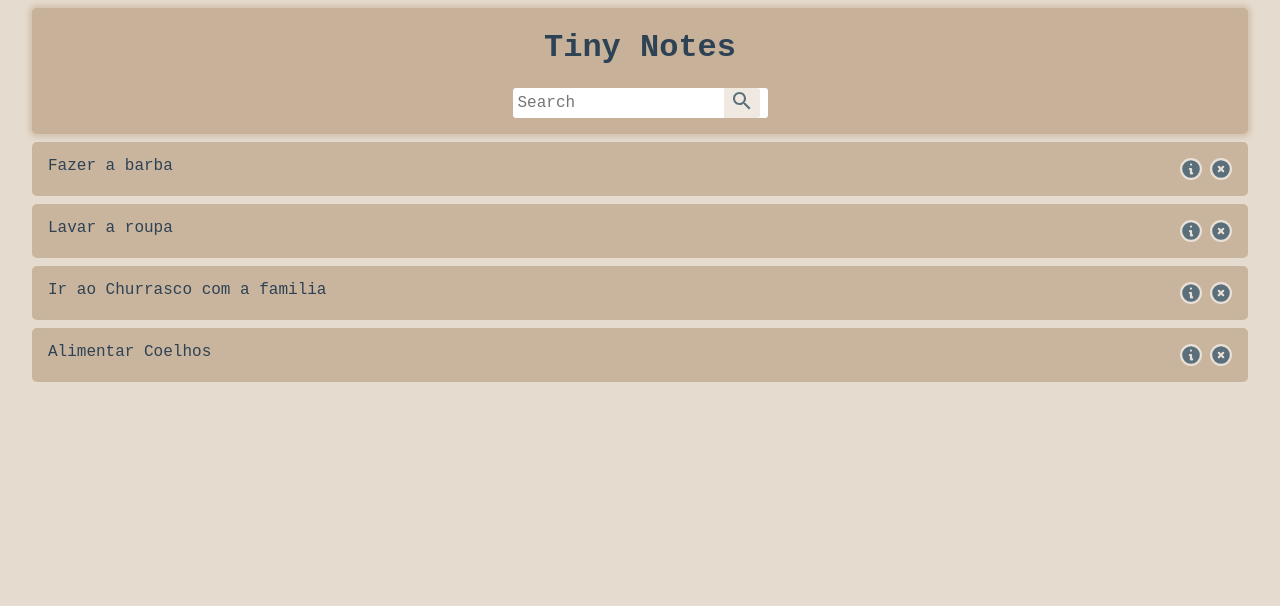
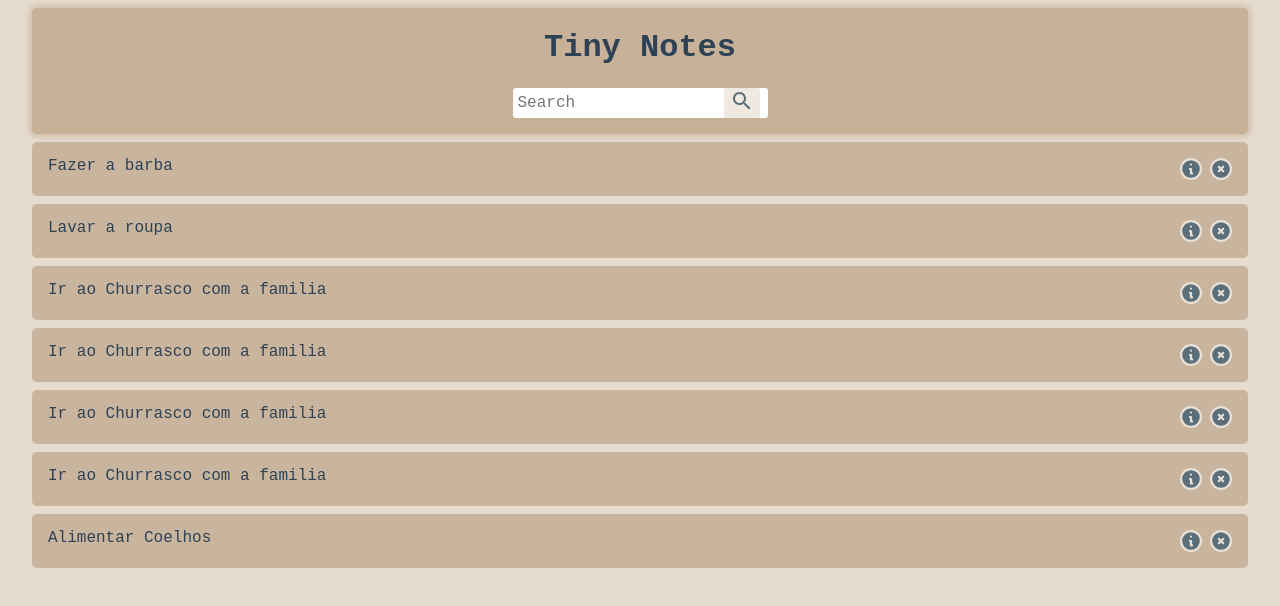
Before and after one commit to KainNhantumbo/Nava-Notes-App, a React (Create React App) app: page / in a window 1280 px wide. Shown: the top 606 px of the page. Built offline with nearby package versions, Linux system fonts and the light colour scheme.

Commit message:
Funcionalidade para renderização de dinâmica de notas adicionada.

```diff
--- a/src/Components/Buttons.jsx
+++ b/src/Components/Buttons.jsx
@@ -1,14 +1,12 @@
 import React from 'react';
 import PropTypes from 'prop-types';
 
-const Buttons = ({IconSrc, alt}) => {
-    return (
-        <button><img src={IconSrc} alt={alt} /></button>
-    );
+const Buttons = ({iconSrc, alt, event}) => {
+    return <button onClick={event}><img src={iconSrc} alt={alt} /></button>;
 }
 
 Buttons.propTypes = {
-    IconSrc: PropTypes.string.isRequired,
+    iconSrc: PropTypes.string.isRequired,
     alt: PropTypes.string
 }
 
--- a/src/Components/Note.jsx
+++ b/src/Components/Note.jsx
@@ -4,13 +4,21 @@ import Button from './Buttons';
 import SvgDelete from '../svgs/x-circle.svg';
 import SvgInfo from '../svgs/information-circle.svg';
 
-const Note = ({note}) => {
+const Note = ({note, extendNote, deleteNote}) => {
     return (
         <div>
             <span>{note}</span>
             <span className="buttonsContainer">
-                <Button IconSrc={SvgInfo} alt={'info icon'} />
-                <Button IconSrc={SvgDelete}/>
+                <Button
+                    event={extendNote}
+                    iconSrc={SvgInfo}
+                    alt={'info icon'}
+                />
+                <Button
+                    event={deleteNote}
+                    iconSrc={SvgDelete}
+                    alt={'delete icon'}
+                />
             </span>
         </div>
     );
--- a/src/Components/NotesPackage.jsx
+++ b/src/Components/NotesPackage.jsx
@@ -18,6 +18,18 @@ const NotesPackage = () => {
             id: 2,
             content: 'Ir ao Churrasco com a familia',
             completed: true
+        },{
+            id: 2,
+            content: 'Ir ao Churrasco com a familia',
+            completed: true
+        },{
+            id: 2,
+            content: 'Ir ao Churrasco com a familia',
+            completed: true
+        },{
+            id: 2,
+            content: 'Ir ao Churrasco com a familia',
+            completed: true
         },
         {
             id: 3,
@@ -25,14 +37,19 @@ const NotesPackage = () => {
             completed: false
         }
     ];
-    const note = notesData.map(value => value.content);
+
+
+    function alertar () {
+        return alert('Informacao')
+    }
 
     return (
         <section className="mainContainer">
-            <Note note={note[0]} />
-            <Note note={note[1]} />
-            <Note note={note[2]} />
-            <Note note={note[3]} />
+            {
+                notesData.map((value, index) => {
+                    return <Note key={index} note={value.content} />
+                })
+            }
         </section>
     )
 }
```
